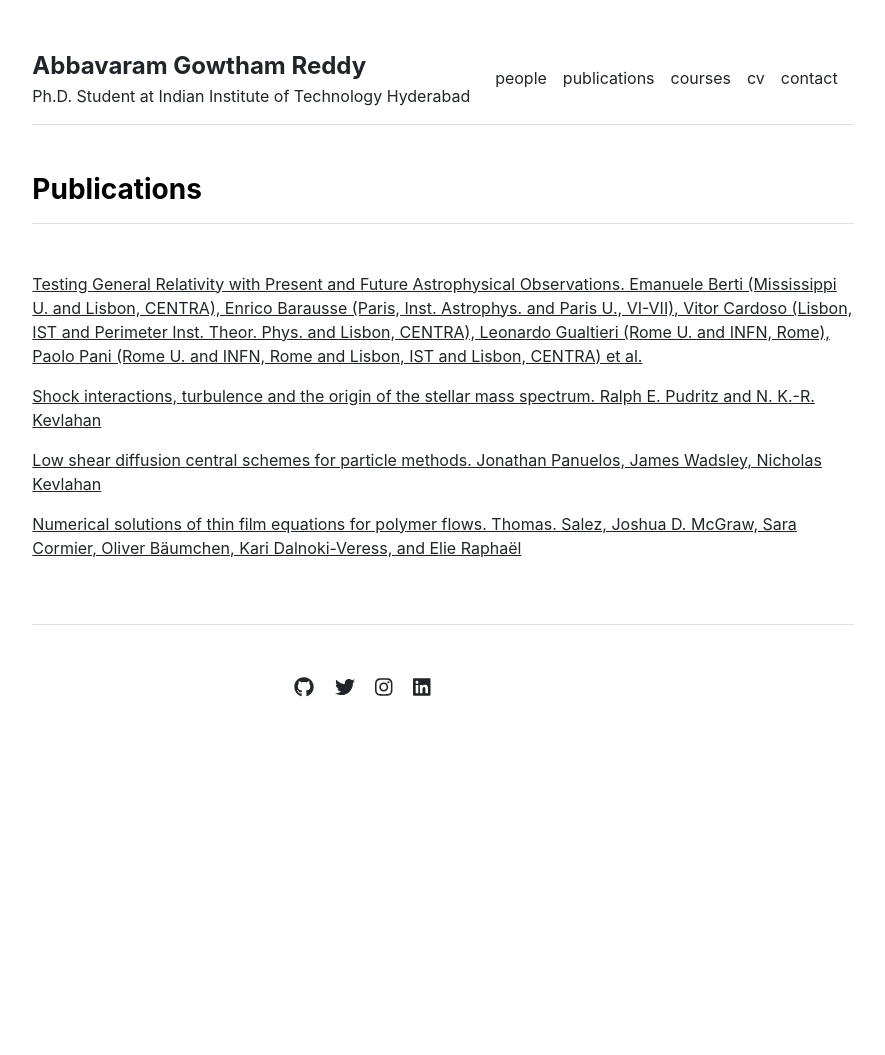
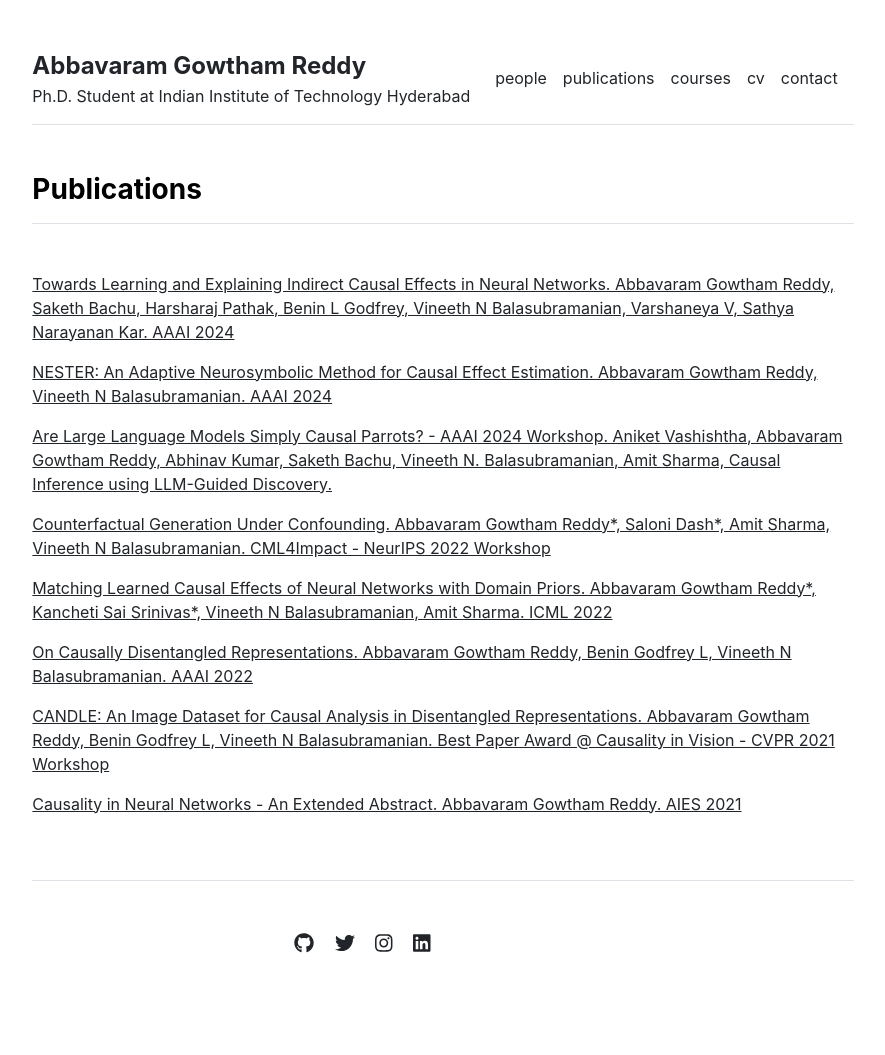
Before and after one commit to gautam0707/gautam0707.github.io, a Jekyll site: the page built from publications.md, in a window 1280 px wide. Shown: the whole page, without its empty margins (197-1082 px from the left). Built offline with Jekyll 4.4.1, drawn with Linux system fonts in a browser that asks for light colours; before the commit the page ends 900 px from its top, so only the background shows below that.

Commit message:
Update publications.yml

```diff
--- a/_data/publications.yml
+++ b/_data/publications.yml
@@ -1,10 +1,19 @@
 featured:
-- {name: 'Testing General Relativity with Present and Future Astrophysical Observations. Emanuele Berti (Mississippi U. and Lisbon, CENTRA), Enrico Barausse (Paris, Inst. Astrophys. and Paris U., VI-VII), Vitor Cardoso (Lisbon, IST and Perimeter Inst. Theor. Phys. and Lisbon, CENTRA), Leonardo Gualtieri (Rome U. and INFN, Rome), Paolo Pani (Rome U. and INFN, Rome and Lisbon, IST and Lisbon, CENTRA) et al.', url: '/publications/1501.07274.pdf'}
-- {name: 'Shock interactions, turbulence and the origin of the stellar mass spectrum. Ralph E. Pudritz and N. K.-R. Kevlahan', url: 'http://ms.mcmaster.ca/kevla/pdf/articles/PhilTransRSoc_2013.pdf'}
-- {name: 'Low shear diffusion central schemes for particle methods. Jonathan Panuelos, James Wadsley, Nicholas Kevlahan', url: 'http://ms.mcmaster.ca/kevla/pdf/articles/jcp_v414.pdf'}
+- {name: 'Towards Learning and Explaining Indirect Causal Effects in Neural Networks. Abbavaram Gowtham Reddy, Saketh Bachu, Harsharaj Pathak, Benin L Godfrey, Vineeth N Balasubramanian, Varshaneya V, Sathya Narayanan Kar. AAAI 2024', url: 'https://arxiv.org/pdf/2303.13850.pdf'}
+- {name: 'NESTER: An Adaptive Neurosymbolic Method for Causal Effect Estimation. Abbavaram Gowtham Reddy, Vineeth N Balasubramanian. AAAI 2024', url: 'https://arxiv.org/pdf/2211.04370.pdf'}
+- {name: 'Are Large Language Models Simply Causal Parrots? - AAAI 2024 Workshop. Aniket Vashishtha, Abbavaram Gowtham Reddy, Abhinav Kumar, Saketh Bachu, Vineeth N. Balasubramanian, Amit Sharma, Causal Inference using LLM-Guided Discovery.', url: 'https://openreview.net/forum?id=4B296hrTIS&referrer=%5BAuthor%20Console%5D(%2Fgroup%3Fid%3DAAAI.org%2F2024%2FWorkshop%2FLLM-CP%2FAuthors%23your-submissions'}
+- {name: 'Counterfactual Generation Under Confounding. Abbavaram Gowtham Reddy*, Saloni Dash*, Amit Sharma, Vineeth N Balasubramanian. CML4Impact - NeurIPS 2022 Workshop', url: 'https://openreview.net/forum?id=JyBdgHT-KH_'}
+- {name: 'Matching Learned Causal Effects of Neural Networks with Domain Priors. Abbavaram Gowtham Reddy*, Kancheti Sai Srinivas*, Vineeth N Balasubramanian, Amit Sharma. ICML 2022', url: 'https://proceedings.mlr.press/v162/kancheti22a.html'}
+- {name: 'On Causally Disentangled Representations. Abbavaram Gowtham Reddy, Benin Godfrey L, Vineeth N Balasubramanian. AAAI 2022', url: 'https://doi.org/10.1609/aaai.v36i7.20781'}
+- {name: 'CANDLE: An Image Dataset for Causal Analysis in Disentangled Representations. Abbavaram Gowtham Reddy, Benin Godfrey L, Vineeth N Balasubramanian. Best Paper Award @ Causality in Vision - CVPR 2021 Workshop', url: 'https://github.com/gautam0707/candle-simulator'}
+- {name: 'Causality in Neural Networks - An Extended Abstract. Abbavaram Gowtham Reddy. AIES 2021', url: 'https://doi.org/10.1145/3461702.3462467'}
 
 index:
-- {name: 'Testing General Relativity with Present and Future Astrophysical Observations. Emanuele Berti (Mississippi U. and Lisbon, CENTRA), Enrico Barausse (Paris, Inst. Astrophys. and Paris U., VI-VII), Vitor Cardoso (Lisbon, IST and Perimeter Inst. Theor. Phys. and Lisbon, CENTRA), Leonardo Gualtieri (Rome U. and INFN, Rome), Paolo Pani (Rome U. and INFN, Rome and Lisbon, IST and Lisbon, CENTRA) et al.', url: '/publications/1501.07274.pdf'}
-- {name: 'Shock interactions, turbulence and the origin of the stellar mass spectrum. Ralph E. Pudritz and N. K.-R. Kevlahan', url: 'http://ms.mcmaster.ca/kevla/pdf/articles/PhilTransRSoc_2013.pdf'}
-- {name: 'Low shear diffusion central schemes for particle methods. Jonathan Panuelos, James Wadsley, Nicholas Kevlahan', url: 'http://ms.mcmaster.ca/kevla/pdf/articles/jcp_v414.pdf'}
-- {name: 'Numerical solutions of thin film equations for polymer flows. Thomas. Salez, Joshua D. McGraw, Sara Cormier, Oliver Bäumchen, Kari Dalnoki-Veress, and Elie Raphaël', url: 'https://static1.squarespace.com/static/5684891d7086d74497aeb71f/t/56ec510d2fe1319543ab6d6f/1458327821946/10.1140-epje-i2012-12114-x.pdf'}
+- {name: 'Towards Learning and Explaining Indirect Causal Effects in Neural Networks. Abbavaram Gowtham Reddy, Saketh Bachu, Harsharaj Pathak, Benin L Godfrey, Vineeth N Balasubramanian, Varshaneya V, Sathya Narayanan Kar. AAAI 2024', url: 'https://arxiv.org/pdf/2303.13850.pdf'}
+- {name: 'NESTER: An Adaptive Neurosymbolic Method for Causal Effect Estimation. Abbavaram Gowtham Reddy, Vineeth N Balasubramanian. AAAI 2024', url: 'https://arxiv.org/pdf/2211.04370.pdf'}
+- {name: 'Are Large Language Models Simply Causal Parrots? - AAAI 2024 Workshop. Aniket Vashishtha, Abbavaram Gowtham Reddy, Abhinav Kumar, Saketh Bachu, Vineeth N. Balasubramanian, Amit Sharma, Causal Inference using LLM-Guided Discovery.', url: 'https://openreview.net/forum?id=4B296hrTIS&referrer=%5BAuthor%20Console%5D(%2Fgroup%3Fid%3DAAAI.org%2F2024%2FWorkshop%2FLLM-CP%2FAuthors%23your-submissions'}
+- {name: 'Counterfactual Generation Under Confounding. Abbavaram Gowtham Reddy*, Saloni Dash*, Amit Sharma, Vineeth N Balasubramanian. CML4Impact - NeurIPS 2022 Workshop', url: 'https://openreview.net/forum?id=JyBdgHT-KH_'}
+- {name: 'Matching Learned Causal Effects of Neural Networks with Domain Priors. Abbavaram Gowtham Reddy*, Kancheti Sai Srinivas*, Vineeth N Balasubramanian, Amit Sharma. ICML 2022', url: 'https://proceedings.mlr.press/v162/kancheti22a.html'}
+- {name: 'On Causally Disentangled Representations. Abbavaram Gowtham Reddy, Benin Godfrey L, Vineeth N Balasubramanian. AAAI 2022', url: 'https://doi.org/10.1609/aaai.v36i7.20781'}
+- {name: 'CANDLE: An Image Dataset for Causal Analysis in Disentangled Representations. Abbavaram Gowtham Reddy, Benin Godfrey L, Vineeth N Balasubramanian. Best Paper Award @ Causality in Vision - CVPR 2021 Workshop', url: 'https://github.com/gautam0707/candle-simulator'}
+- {name: 'Causality in Neural Networks - An Extended Abstract. Abbavaram Gowtham Reddy. AIES 2021', url: 'https://doi.org/10.1145/3461702.3462467'}
```
